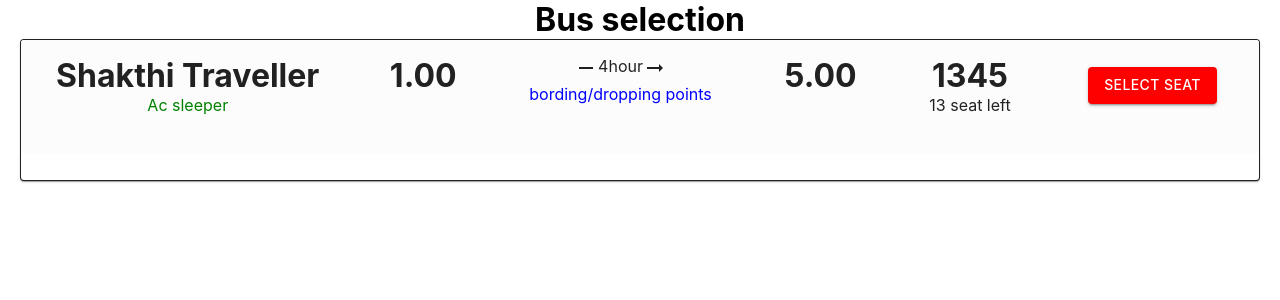
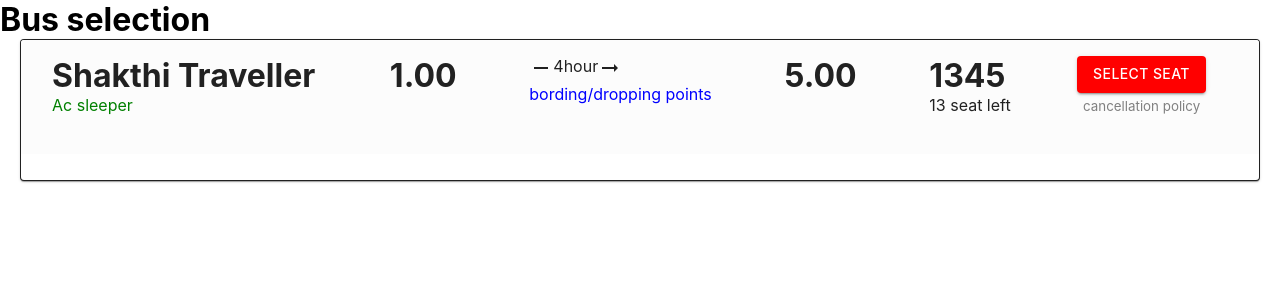
Before and after one commit to kamalgupta97/yatra_clone, a React (Create React App) app in the folder frontend/: page /busselection in a window 1280 px wide. Shown: the top 300 px of the page. Built offline with nearby package versions, Linux system fonts and the light colour scheme.

Commit message:
Cancellation policy part  is added

```diff
--- a/frontend/package.json
+++ b/frontend/package.json
@@ -14,6 +14,7 @@
     "framer-motion": "^4.1.17",
     "react": "^17.0.2",
     "react-dom": "^17.0.2",
+    "react-icons": "^4.2.0",
     "react-redux": "^7.2.4",
     "react-router-dom": "^5.2.0",
     "react-scripts": "4.0.3",
--- a/frontend/src/App.css
+++ b/frontend/src/App.css
@@ -1,5 +1,5 @@
 .App {
-  text-align: center;
+  /* text-align: center; */
 }
 
 .App-logo {
--- a/frontend/src/App.js
+++ b/frontend/src/App.js
@@ -2,7 +2,9 @@
 import { SeatSelection } from "./Pages/SeatSelection/SeatSelection";
 import Routes from "./Routes/Routes";
 
+
 function App() {
+
   return (
     <div className="App">
       {/* <SeatSelection /> */}
--- a/frontend/src/Pages/BusSelection/BusSelectionCard.jsx
+++ b/frontend/src/Pages/BusSelection/BusSelectionCard.jsx
@@ -7,8 +7,6 @@
 import ArrowRightAltIcon from "@material-ui/icons/ArrowRightAlt";
 import RemoveIcon from "@material-ui/icons/Remove";
 import { useTheme } from "@material-ui/core/styles";
-// import useMediaQuery from "@material-ui/core/useMediaQuery";
-
 
 const useStyles = makeStyles((theme) => ({
   root: {
@@ -27,12 +25,18 @@
       fontSize: "10px",
     },
   },
+  Cancel_policy_btn: {
+    border: "none",
+    outline: "none",
+    background: "transparent",
+    color: "gray",
+    marginTop: "4px",
+  },
 }));
 
-const SelectionCard = () => {
+const SelectionCard = ({ handleCancelPolicy }) => {
   const classes = useStyles();
   const theme = useTheme();
-  // const matches = useMediaQuery(theme.breakpoints.down('sm'));
 
   return (
     <Card className={classes.root}>
@@ -40,7 +44,7 @@
         <CardContent className={styles.Card_bus_selection}>
           <div className={styles.Column1}>
             <div>
-              <h1 className={styles.Bus_title} >Shakthi Traveller</h1>
+              <h1 className={styles.Bus_title}>Shakthi Traveller</h1>
               <p style={{ color: "green" }}>Ac sleeper</p>
             </div>
           </div>
@@ -56,7 +60,7 @@
             </div>
             <h1>5.00</h1>
             <div>
-              <h1 className={styles.Bus_fair} >1345</h1>
+              <h1 className={styles.Bus_fair}>1345</h1>
               <p>13 seat left</p>
             </div>
           </div>
@@ -64,6 +68,12 @@
             <Button className={classes.btn} variant="contained">
               Select seat
             </Button>
+            <button
+              className={classes.Cancel_policy_btn}
+              onClick={handleCancelPolicy}
+            >
+              cancellation policy
+            </button>
           </div>
         </CardContent>
       </div>
--- a/frontend/src/Pages/BusSelection/BusSlection.jsx
+++ b/frontend/src/Pages/BusSelection/BusSlection.jsx
@@ -1,11 +1,17 @@
-import React from "react";
+import React, { useState } from "react";
 import SelectionCard from "./BusSelectionCard";
+import CancelationPolicy from "./CancelationPolicy";
 
 const BusSlection = () => {
+  const [showCancelPolicy, setShowCancelPolicy] = useState(false);
+  const handleCancelPolicy = () => {
+    setShowCancelPolicy(!showCancelPolicy);
+  };
   return (
     <>
       <h1>Bus selection</h1>
-      <SelectionCard />
+      <SelectionCard handleCancelPolicy={handleCancelPolicy} />
+      {showCancelPolicy ? <CancelationPolicy /> : null}
     </>
   );
 };
--- /dev/null
+++ b/frontend/src/Pages/BusSelection/CancelationPolicy.jsx
@@ -0,0 +1,107 @@
+import styled from "styled-components";
+import React, { useState } from "react";
+import CancelIcon from "@material-ui/icons/Cancel";
+import { makeStyles } from "@material-ui/core/styles";
+const useStyles = makeStyles({
+  Cancellation_Heading: {
+    color: "red",
+    paddingBottom: "10px",
+  },
+  Cancellation_Info: {
+    width: "94%",
+    display: "inherit",
+    marginLeft: "20px",
+  },
+  Cancellation_Info_Heading: {
+    display: "inline-flex",
+    justifyContent: "space-between",
+    width: "100%",
+    backgroundColor: "#e1dcdc",
+    color: "#999595",
+    marginTop: "10px",
+    padding: "5px",
+    borderRadius: "5px",
+  },
+  Cancellation_Info_Content: {
+    display: "inline-flex",
+    justifyContent: "space-between",
+    width: "100%",
+    color: "#999595",
+    marginTop: "20px",
+  },
+  Cancelbtn: {
+    backgroundColor: "transparent",
+    border: "none",
+    outline: "none",
+    marginTop: "13px",
+  },
+});
+
+const Cancelation = styled.div`
+  display: flex;
+  position: fixed;
+  left: 58%;
+  top: 0;
+  width: 39%;
+  height: 100vh;
+  padding: 15px;
+  background-color: white;
+`;
+
+const CancelationPolicy = ({}) => {
+  const classes = useStyles();
+  const [showBusSelection, setShowBusSelection] = useState(true);
+  const handleCancelPolicyCard = () => {
+    setShowBusSelection(!showBusSelection);
+  };
+  return (
+    <>
+      {showBusSelection ? (
+        <>
+          <Cancelation>
+            <div>
+              <button
+                className={classes.Cancelbtn}
+                onClick={handleCancelPolicyCard}
+              >
+                <CancelIcon />
+              </button>
+            </div>
+            <div>
+              <h1 className={classes.Cancellation_Heading}>
+                Cancellation Policy
+              </h1>
+              <hr />
+              <div className={classes.Cancellation_Info}>
+                <p style={{ paddingTop: "15px" }}>
+                  Every operator has its own Cancellation Policy. Tickets can be
+                  cancelled<br></br> by logging to Yatra.com
+                </p>
+                <div className={classes.Cancellation_Info_Heading}>
+                  <p>Cancellation Time</p>
+                  <p>Refund</p>
+                </div>
+                <div className={classes.Cancellation_Info_Content}>
+                  <p>Between 0-12 Hrs of Bus Boarding Time</p>
+                  <p>0%</p>
+                </div>
+                <hr />
+                <div className={classes.Cancellation_Info_Content}>
+                  <p>Between 12-24 Hrs of Bus Boarding Time</p>
+                  <p>50%</p>
+                </div>
+                <hr />
+                <div className={classes.Cancellation_Info_Content}>
+                  <p>Between 24-72 Hrs of Bus Boarding Time</p>
+                  <p>90%</p>
+                </div>
+              </div>
+            </div>
+          </Cancelation>
+        </>
+      ) : null}
+    </>
+  );
+};
+
+export default CancelationPolicy;
```
Also changed, not shown: 1 other file (tests, documents, lock files or other folders).
